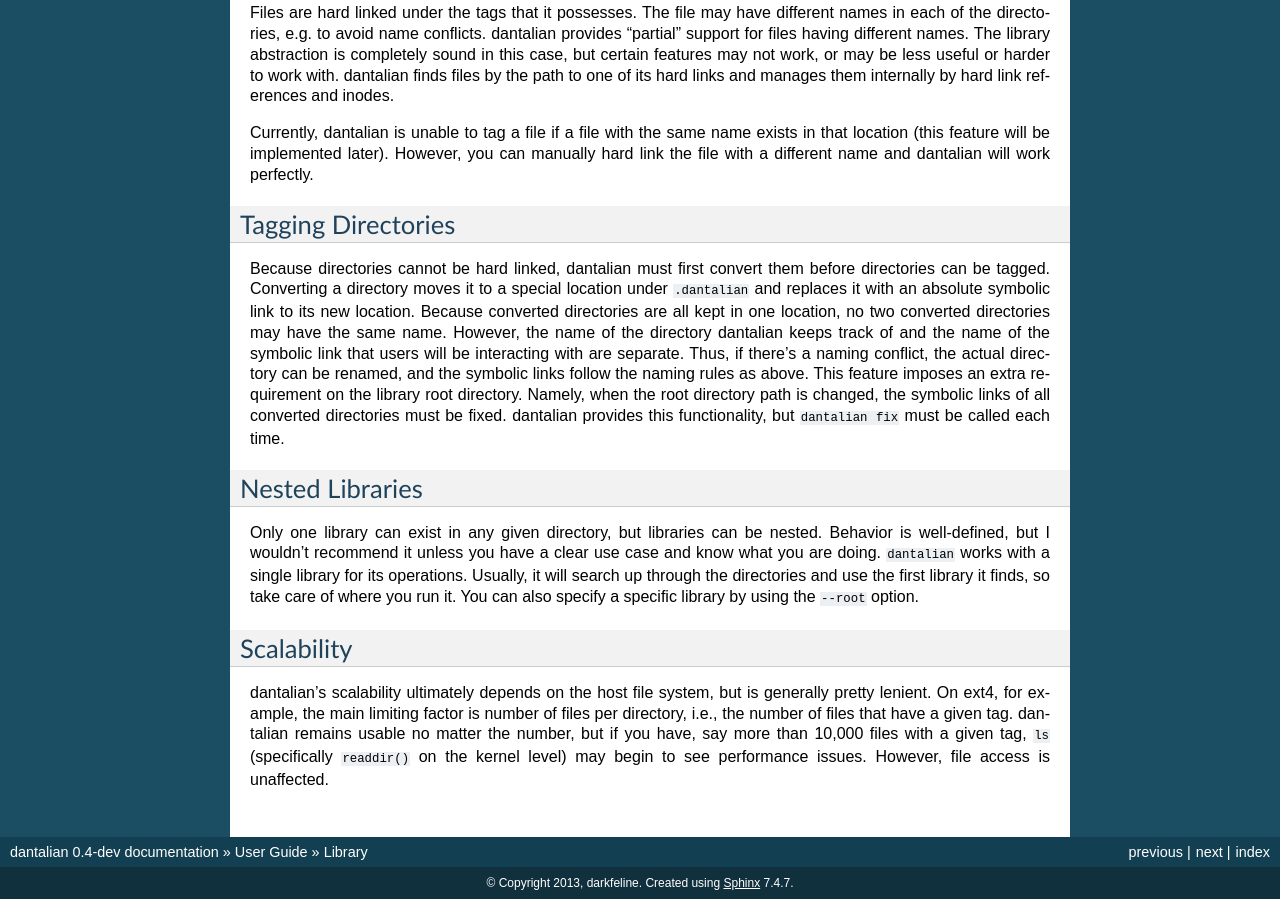
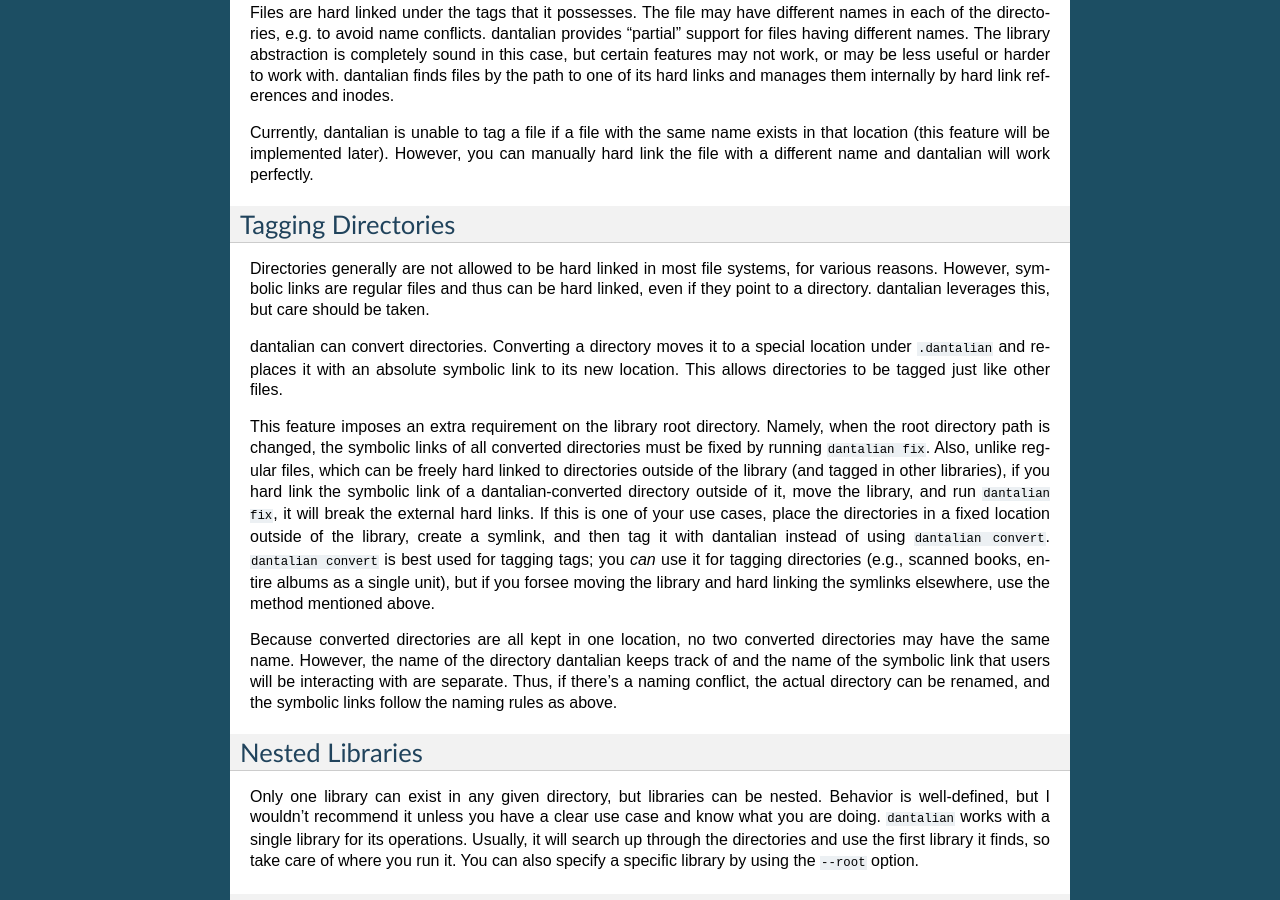
Before and after one commit to darkfeline/dantalian, a Sphinx documentation site: the page built from doc/guide/library.rst, in a window 1280 px wide and 900 px high, scrolled down 915 px. Built offline with Sphinx 7.4.7, drawn with Linux system fonts in a browser that asks for light colours.

Commit message:
Edit documentation

```diff
--- a/doc/guide/library.rst
+++ b/doc/guide/library.rst
@@ -73,18 +73,36 @@ perfectly.
 Tagging Directories
 -------------------
 
-Because directories cannot be hard linked, dantalian must first convert them
-before directories can be tagged.  Converting a directory moves it to a special
-location under ``.dantalian`` and replaces it with an absolute symbolic link to
-its new location.  Because converted directories are all kept in one location,
-no two converted directories may have the same name.  However, the name of the
-directory dantalian keeps track of and the name of the symbolic link that users
-will be interacting with are separate.  Thus, if there's a naming conflict, the
-actual directory can be renamed, and the symbolic links follow the naming rules
-as above.  This feature imposes an extra requirement on the library root
-directory.  Namely, when the root directory path is changed, the symbolic links
-of all converted directories must be fixed.  dantalian provides this
-functionality, but ``dantalian fix`` must be called each time.
+Directories generally are not allowed to be hard linked in most file systems,
+for various reasons.  However, symbolic links are regular files and thus can be
+hard linked, even if they point to a directory.  dantalian leverages this, but
+care should be taken.
+
+dantalian can convert directories.  Converting a directory moves it to a
+special location under ``.dantalian`` and replaces it with an absolute symbolic
+link to its new location.  This allows directories to be tagged just like other
+files.
+
+This feature imposes an extra requirement on the library root directory.
+Namely, when the root directory path is changed, the symbolic links of all
+converted directories must be fixed by running ``dantalian fix``.  Also, unlike
+regular files, which can be freely hard linked to directories outside of the
+library (and tagged in other libraries), if you hard link the symbolic link of
+a dantalian-converted directory outside of it, move the library, and run
+``dantalian fix``, it will break the external hard links.  If this is one of
+your use cases, place the directories in a fixed location outside of the
+library, create a symlink, and then tag it with dantalian instead of using
+``dantalian convert``.  ``dantalian convert`` is best used for tagging tags;
+you *can* use it for tagging directories (e.g., scanned books, entire albums as
+a single unit), but if you forsee moving the library and hard linking the
+symlinks elsewhere, use the method mentioned above.
+
+Because converted directories are all kept in one location, no two converted
+directories may have the same name.  However, the name of the directory
+dantalian keeps track of and the name of the symbolic link that users will be
+interacting with are separate.  Thus, if there's a naming conflict, the actual
+directory can be renamed, and the symbolic links follow the naming rules as
+above.
 
 Nested Libraries
 ----------------
```
